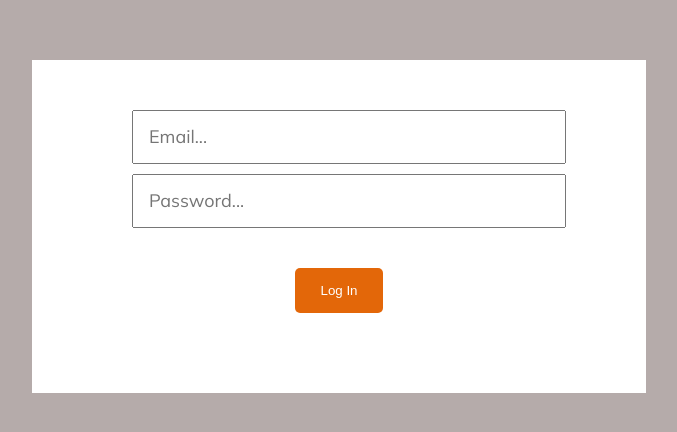
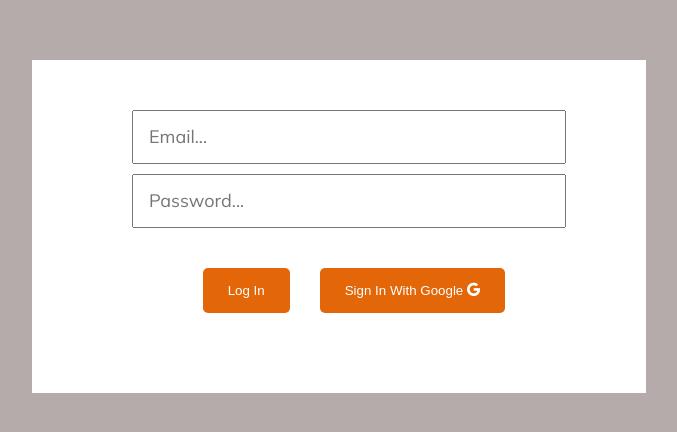
Before and after one commit to Semmy01/ECOMMERCE, a React (Vite) app: page /logIn in a window 1280 px wide. Shown: the part 174-606 px from the top of the page, without its empty margins (301-978 px from the left). Built offline with nearby package versions, Linux system fonts and the light colour scheme.

Commit message:
google auth implemented

```diff
--- a/package.json
+++ b/package.json
@@ -1,4 +1,5 @@
 {
+
   "name": "e-commerce-project",
   "private": true,
   "version": "0.0.0",
--- a/src/index.css
+++ b/src/index.css
@@ -422,10 +422,15 @@ header {
   margin: 30px 0px;
   border-radius: 5px;
   cursor: pointer;
+  margin-left: 30px;
 }
 .log-in-account:hover{
   background-color: #d37229;
 }
+
+
+
+
 
 @keyframes cartanime {
   0%{
--- a/src/routes/logIn.jsx
+++ b/src/routes/logIn.jsx
@@ -1,6 +1,6 @@
 import { createFileRoute } from '@tanstack/react-router'
-import { auth } from '../utilities/firebase-config/config'
-import { signInWithEmailAndPassword } from 'firebase/auth'
+import { auth , googleProvider } from '../utilities/firebase-config/config'
+import { signInWithEmailAndPassword , signInWithPopup } from 'firebase/auth'
 import { useState } from 'react'
 import { useNavigate } from '@tanstack/react-router'
 
@@ -19,12 +19,22 @@ function logIn() {
     }
   }
 
+  const signInUserWithGoogle = () => {
+    try {
+      signInWithPopup(auth , googleProvider)
+      navigate({to : '/cartPage'})
+    } catch(err) {
+      console.log(err)
+    }
+  }
+
   return (
   <section className='login-section'>
     <div className='login-wrapper'>
       <input className='login-inputs' type="email" placeholder='Email...' onChange={(e) => setEmail(e.target.value)}/>
       <input className='login-inputs' type="password" placeholder='Password...' onChange={(e) => setPassword(e.target.value)}/>
       <button onClick={() => signInUser()} className='log-in-account'>Log In</button>
+      <button onClick={() => signInUserWithGoogle()} className='log-in-account'>Sign In With Google <i className="bi bi-google" ></i> </button>
     </div>
   </section>
   )
--- a/src/utilities/firebase-config/config.jsx
+++ b/src/utilities/firebase-config/config.jsx
@@ -1,5 +1,6 @@
 import { initializeApp } from 'firebase/app'
 import { getAuth } from 'firebase/auth'
+import { GoogleAuthProvider } from 'firebase/auth';
 
 const firebaseConfig = {
   apiKey: "AIzaSyAXFM_1Ed32NKaDaJm15kpAUdVHQIM8nro",
@@ -13,3 +14,4 @@ const firebaseConfig = {
 
 const app = initializeApp(firebaseConfig)
 export const auth = getAuth(app)
+export const googleProvider = new GoogleAuthProvider()
```
